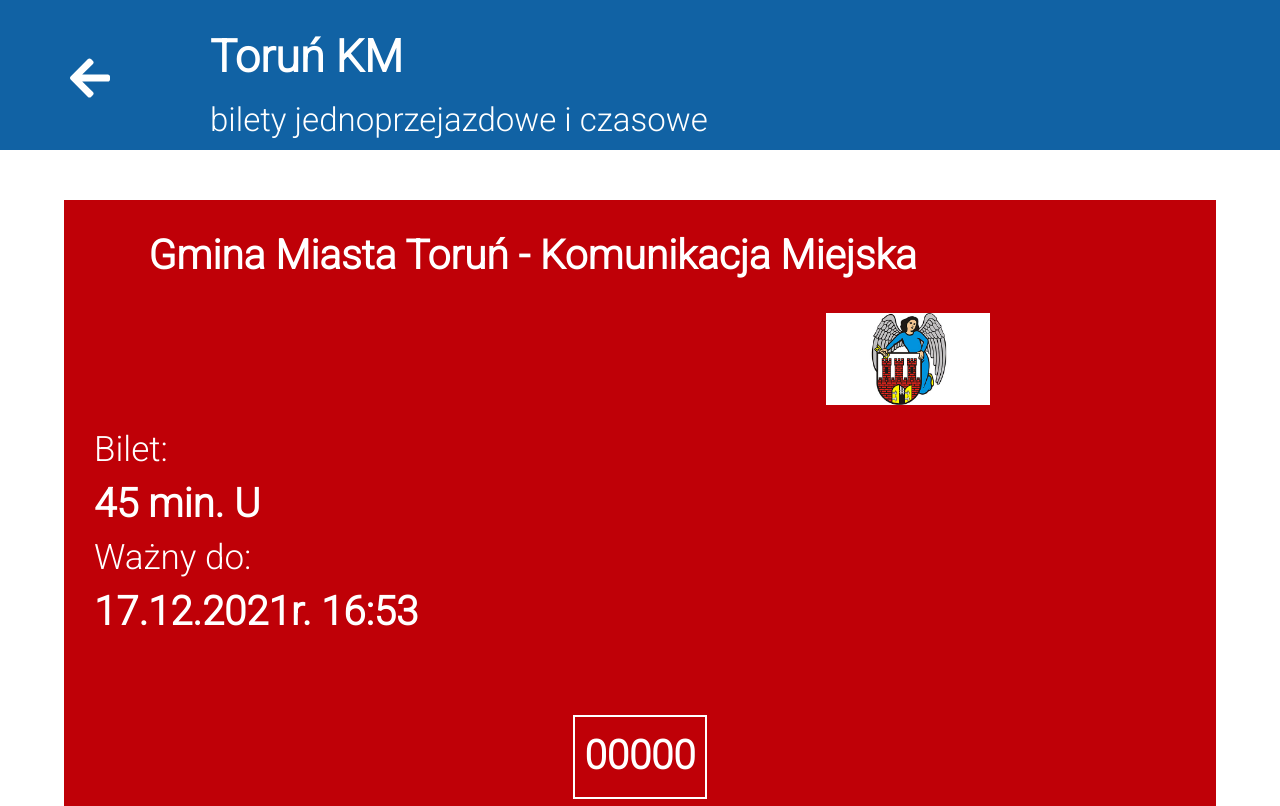
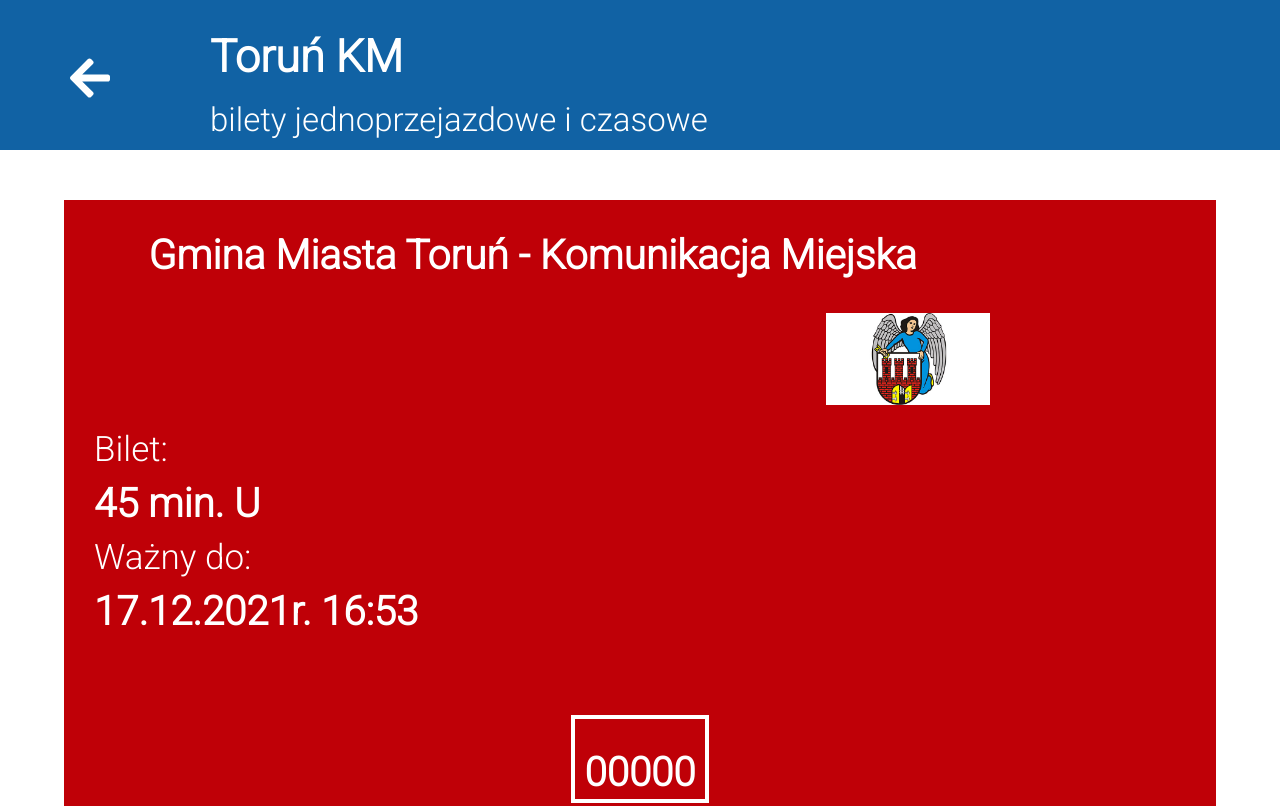
Before and after one commit to Ritkovsky/Mobil, a plain HTML site: page index.html in a window 1280 px wide. Shown: the top 806 px of the page. Drawn offline with Linux system fonts and the light colour scheme.

Commit message:
Add files via upload

```diff
--- a/style.css
+++ b/style.css
@@ -158,14 +158,14 @@
     width: max-content;
     margin: auto;
     margin-top: 80px;
-    border: 2px solid #ffffff;
+    border: 4px solid #ffffff;
 }
 .whitebox p
 {
     text-align: center;
     padding-right: 10px;
     padding-left: 10px;
-    padding-top: 15px;
+    padding-top: 30px;
     font-size: 40px;
     font-weight: bold;
 }
```
